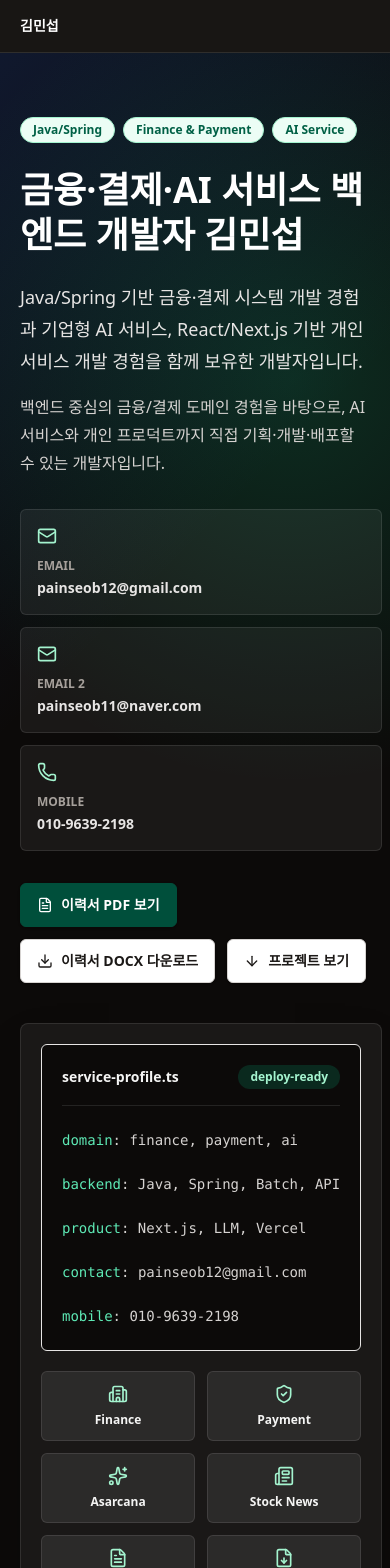
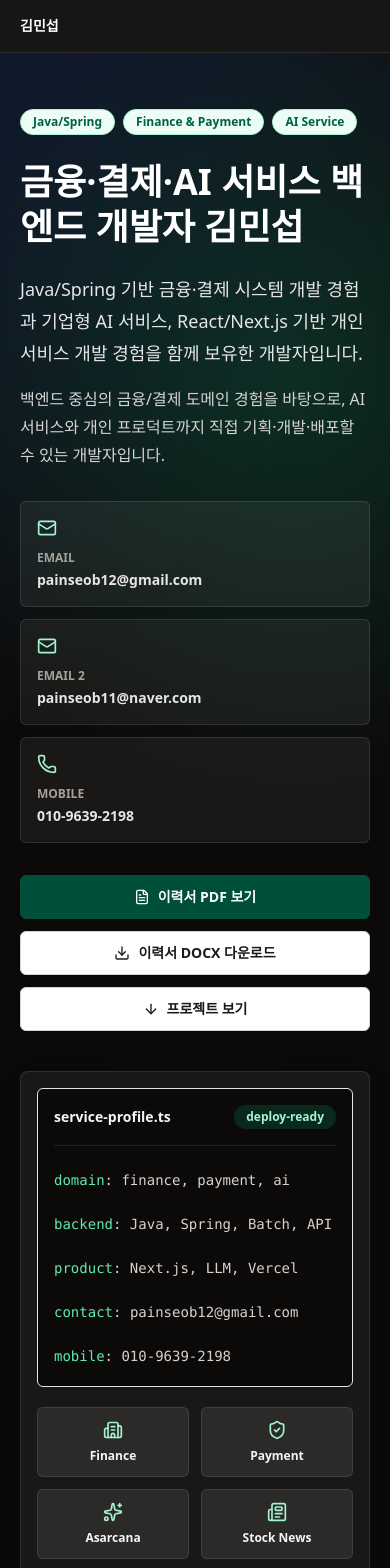
Before and after one commit to min-seob/my-resume, a Next.js app: page / in a window 390 px wide. Shown: the top 1568 px of the page. Built offline with nearby package versions, Linux system fonts and the light colour scheme.

Commit message:
fix: harden hero responsiveness

```diff
--- a/src/components/sections/HeroSection.tsx
+++ b/src/components/sections/HeroSection.tsx
@@ -10,17 +10,17 @@ export function HeroSection() {
   return (
     <section id="top" className="relative overflow-hidden border-b border-stone-800 bg-stone-950">
       <div className="absolute inset-0 bg-[radial-gradient(circle_at_75%_20%,rgba(16,185,129,0.2),transparent_30%),linear-gradient(135deg,rgba(37,99,235,0.16),transparent_34%)]" />
-      <div className="mx-auto flex min-h-[calc(100vh-73px)] max-w-7xl flex-col justify-center gap-8 px-5 py-16 sm:px-8 lg:py-20">
+      <div className="mx-auto flex min-h-[calc(100vh-73px)] max-w-7xl flex-col justify-center gap-8 px-4 py-14 min-[360px]:px-5 sm:px-8 sm:py-16 lg:py-20">
         <div className="relative max-w-7xl">
           <div className="mb-6 flex flex-wrap gap-2">
             <Badge>Java/Spring</Badge>
             <Badge>Finance & Payment</Badge>
             <Badge>AI Service</Badge>
           </div>
-          <h1 className="max-w-none text-4xl font-extrabold leading-tight text-white sm:text-5xl xl:whitespace-nowrap 2xl:text-6xl">
+          <h1 className="max-w-none text-3xl font-extrabold leading-tight text-white min-[360px]:text-4xl sm:text-5xl xl:whitespace-nowrap 2xl:text-6xl">
             {profile.headline}
           </h1>
-          <p className="mt-6 max-w-none text-lg leading-8 text-stone-200 xl:whitespace-nowrap">
+          <p className="mt-6 max-w-none text-base leading-8 text-stone-200 min-[360px]:text-lg xl:whitespace-nowrap">
             {profile.summary}
           </p>
           <p className="mt-4 max-w-none text-base leading-7 text-stone-300 xl:whitespace-nowrap">
@@ -92,28 +92,28 @@ export function HeroSection() {
             </div>
           </div>
 
-          <div className="relative rounded-lg border border-white/10 bg-white/[0.06] p-5 shadow-2xl shadow-black/30">
-            <div className="rounded-md border border-stone-200 bg-stone-950 p-5 text-stone-100">
-              <div className="flex items-center justify-between border-b border-white/10 pb-4">
+          <div className="relative min-w-0 rounded-lg border border-white/10 bg-white/[0.06] p-3 shadow-2xl shadow-black/30 min-[360px]:p-4 sm:p-5">
+            <div className="min-w-0 rounded-md border border-stone-200 bg-stone-950 p-3 text-stone-100 min-[360px]:p-4 sm:p-5">
+              <div className="flex flex-wrap items-center justify-between gap-3 border-b border-white/10 pb-4">
                 <p className="text-sm font-semibold">service-profile.ts</p>
                 <span className="rounded-full bg-emerald-400/15 px-3 py-1 text-xs font-semibold text-emerald-200">
                   deploy-ready
                 </span>
               </div>
-              <div className="mt-5 space-y-4 font-mono text-sm leading-7 text-stone-300">
-                <p className="whitespace-nowrap">
+              <div className="mt-5 min-w-0 space-y-4 font-mono text-xs leading-7 text-stone-300 min-[360px]:text-sm">
+                <p className="break-words [overflow-wrap:anywhere] sm:whitespace-nowrap">
                   <span className="text-emerald-300">domain</span>: finance, payment, ai
                 </p>
-                <p className="whitespace-nowrap">
+                <p className="break-words [overflow-wrap:anywhere] sm:whitespace-nowrap">
                   <span className="text-emerald-300">backend</span>: Java, Spring, Batch, API
                 </p>
-                <p className="whitespace-nowrap">
+                <p className="break-words [overflow-wrap:anywhere] sm:whitespace-nowrap">
                   <span className="text-emerald-300">product</span>: Next.js, LLM, Vercel
                 </p>
-                <p className="whitespace-nowrap">
+                <p className="break-words [overflow-wrap:anywhere] sm:whitespace-nowrap">
                   <span className="text-emerald-300">contact</span>: {profile.emailPlaceholder}
                 </p>
-                <p className="whitespace-nowrap">
+                <p className="break-words [overflow-wrap:anywhere] sm:whitespace-nowrap">
                   <span className="text-emerald-300">mobile</span>: {profile.phoneNumber}
                 </p>
               </div>
--- a/src/components/ui/ButtonLink.tsx
+++ b/src/components/ui/ButtonLink.tsx
@@ -44,7 +44,7 @@ export function ButtonLink({
     </>
   );
 
-  const className = `inline-flex min-h-11 items-center justify-center gap-2 rounded-md border px-4 py-2 text-sm font-semibold transition ${variantClass[variant]}`;
+  const className = `inline-flex min-h-11 w-full min-w-0 items-center justify-center gap-2 rounded-md border px-4 py-2 text-sm font-semibold transition sm:w-auto ${variantClass[variant]}`;
 
   if (!href) {
     return (
```
